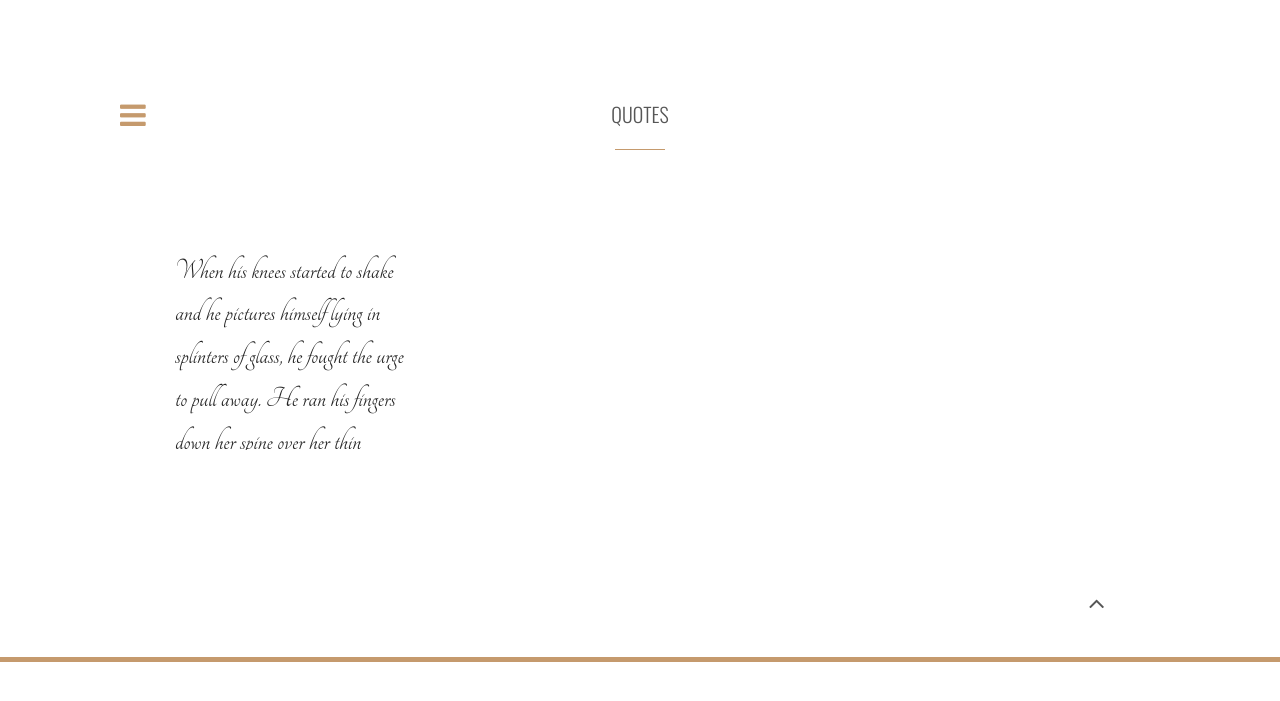
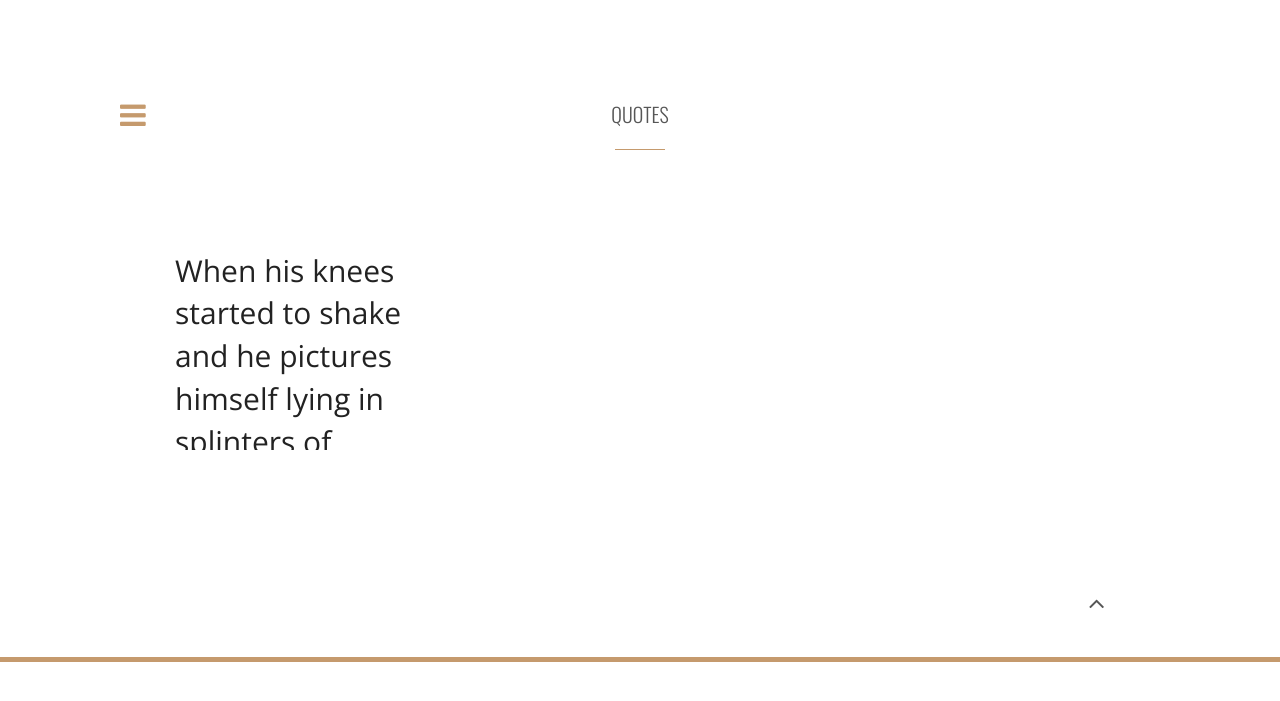
Before and after one commit to puds/serriferous.github.io, a Jekyll site: the page built from quotes/index.html, in a window 1280 px wide. Shown: the top 701 px of the page. Built offline with Jekyll 4.4.1, drawn with Linux system fonts in a browser that asks for light colours; nearby versions of some CDN libraries; comment, search, counter and statistics services are not loaded.

Commit message:
Update style.css

```diff
--- a/css/style.css
+++ b/css/style.css
@@ -3,6 +3,7 @@
 @import url(http://fonts.googleapis.com/css?family=Oswald:300);
 @import url(http://fonts.googleapis.com/css?family=Yanone+Kaffeesatz:300);
 @import url(http://fonts.googleapis.com/css?family=Tangerine:300);
+@import url(https://fonts.googleapis.com/css?family=Open+Sans:300);
 
 
 body, html{
@@ -89,7 +90,7 @@
 
 h12 {
 	font-size: 30px;
-	font-family: "Tangerine", Helvetica, Sans-serif;
+	font-family: 'Open Sans', sans-serif;
    /*quotes font*/
 }
 
```
